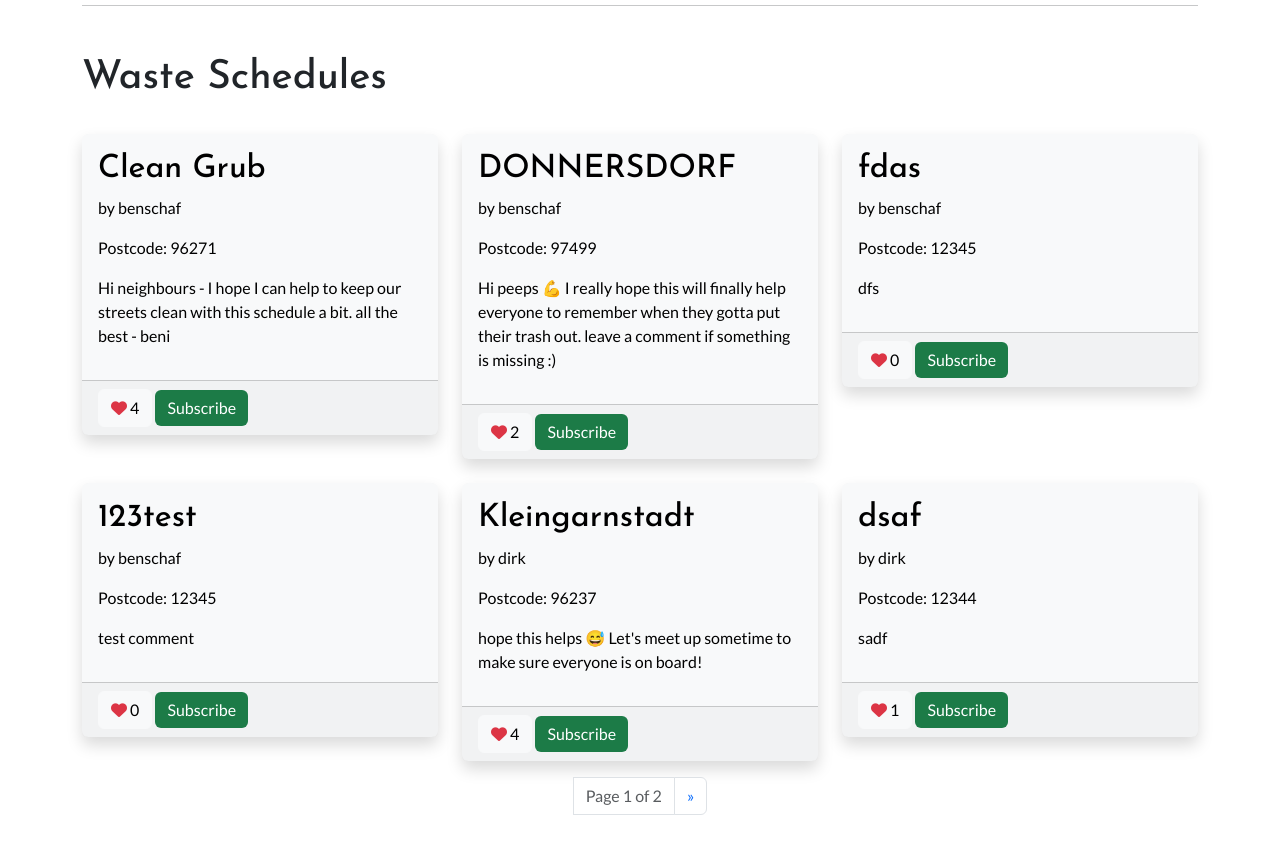
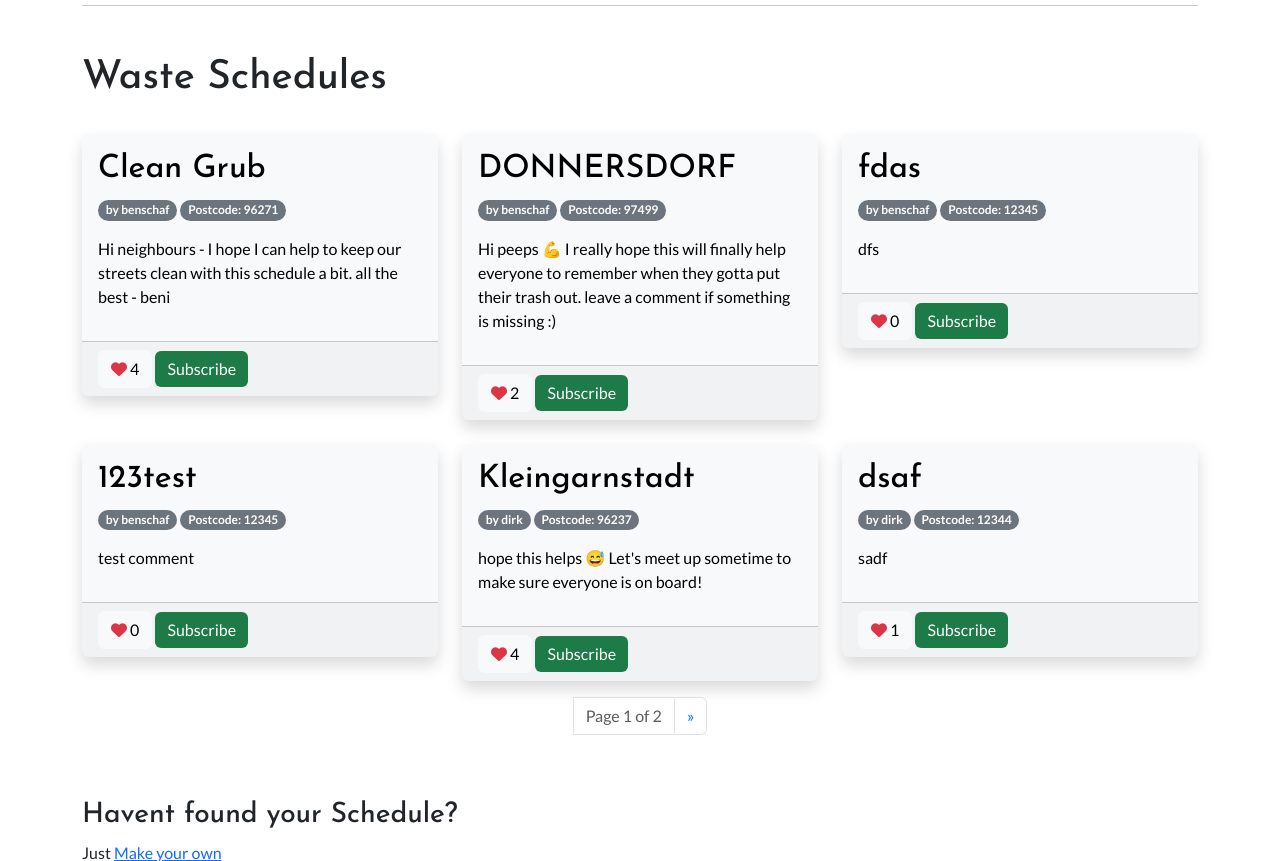
Before and after one commit to benschaf/waste-schedule, a Django app: page /wasteschedules/location/0/ in a window 1280 px wide. Shown: the part 189-1050 px from the top of the page. Run offline with Django 5.2, Linux system fonts and the light colour scheme; data comes from the database, SQL or seed files in the repository; parts of the project's set-up code (start-up, migrations or seed data) failed here and were passed over; some libraries are stand-ins or nearby versions.

Commit message:
feat: change schedule meta info to pills
this just looks better

```diff
--- a/wasteschedules/templates/wasteschedules/schedule_list.html
+++ b/wasteschedules/templates/wasteschedules/schedule_list.html
@@ -45,10 +45,12 @@
                         class="rounded-circle stretched-link text-decoration-none text-reset opacity-hover">
                         <h2>{{ schedule }}</h2>
                     </a>
-                    <p>by {{ schedule.author }}</p>
-                    {% if postcode == '0' %}
-                    <p>Postcode: {{ schedule.locations.first }}</p>
-                    {% endif %}
+                    <p>
+                        <span class="badge rounded-pill text-bg-secondary">by {{ schedule.author }}</span>
+                        {% if postcode == '0' %}
+                        <span class="badge rounded-pill text-bg-secondary">Postcode: {{ schedule.locations.first }}</span>
+                        {% endif %}
+                    </p>
                     <p>{{ schedule.description }}</p>
                 </div>
                 <div class="card-footer">
```
